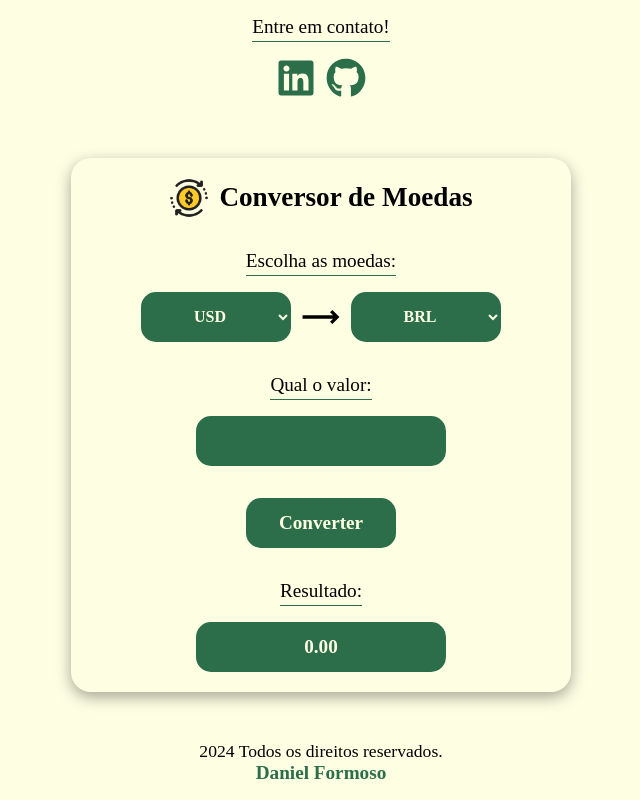
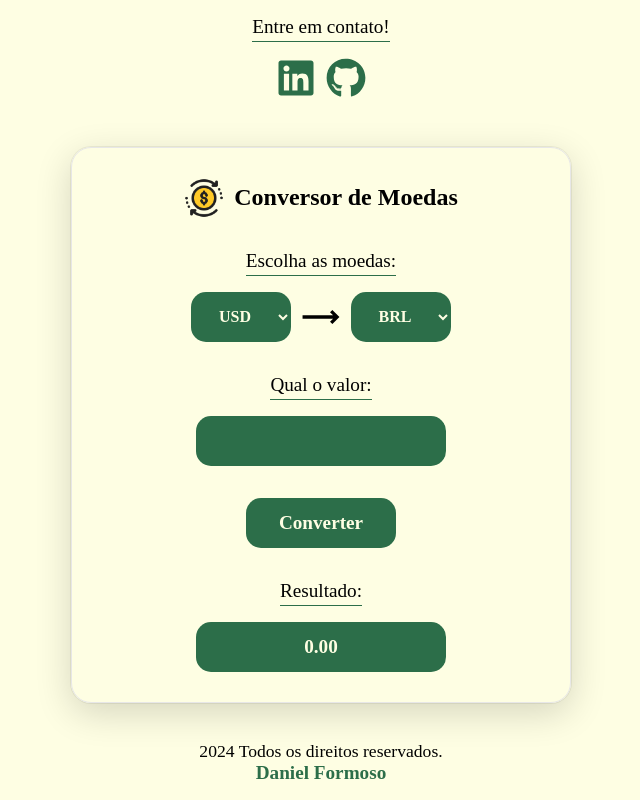
Before and after one commit to Daniel-Formoso/conversor-moedas, a React (Create React App) app: page / in a window 1280 px wide. Shown: the whole page, without its empty margins (319-959 px from the left). Built offline with nearby package versions, Linux system fonts and the light colour scheme; a web font is replaced by a local one.

Commit message:
Add files via upload

```diff
--- a/src/App.css
+++ b/src/App.css
@@ -46,12 +46,13 @@
 }
 
 .conteudo {
-  padding: 20px;
+  border: 1px solid #e7e7e7;
+  padding: 30px;
   display: flex;
   flex-direction: column;
   align-items: center;
   justify-content: center;
-  box-shadow: rgba(0, 0, 0, 0.35) 0px 5px 15px;
+  box-shadow: rgba(0, 0, 0, 0.16) 0px 10px 36px 0px, rgba(0, 0, 0, 0.06) 0px 0px 0px 1px;
   border-radius: 20px;
 }
 
@@ -65,7 +66,7 @@
 }
 
 .conteudo .titulo h2 {
-  font-size: 1.7rem;
+  font-size: 1.5rem;
 }
 
 .conteudo .titulo img {
@@ -88,7 +89,7 @@
 }
 
 .conteudo-select select {
-  width: 150px;
+  width: 100px;
   height: 50px;;
   background-color: #2c6e49;
   border-radius: 15px;
```
